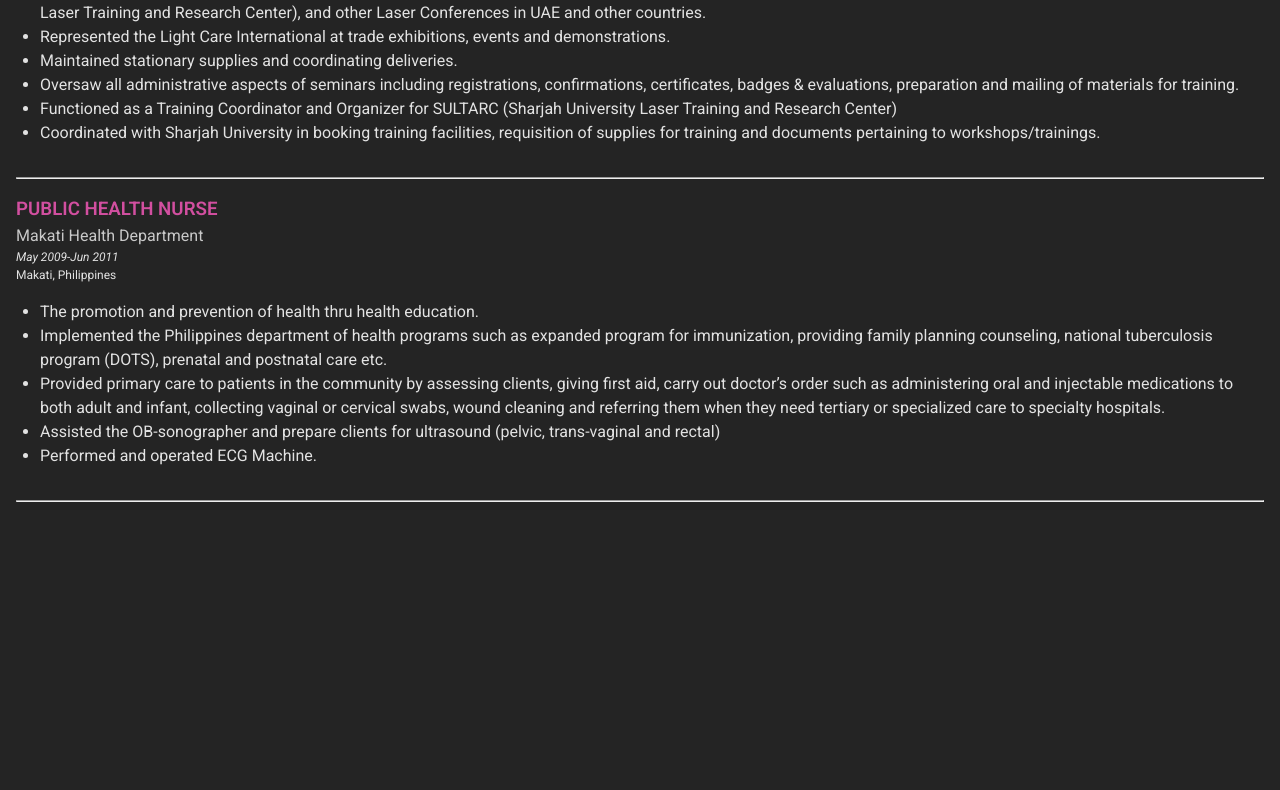
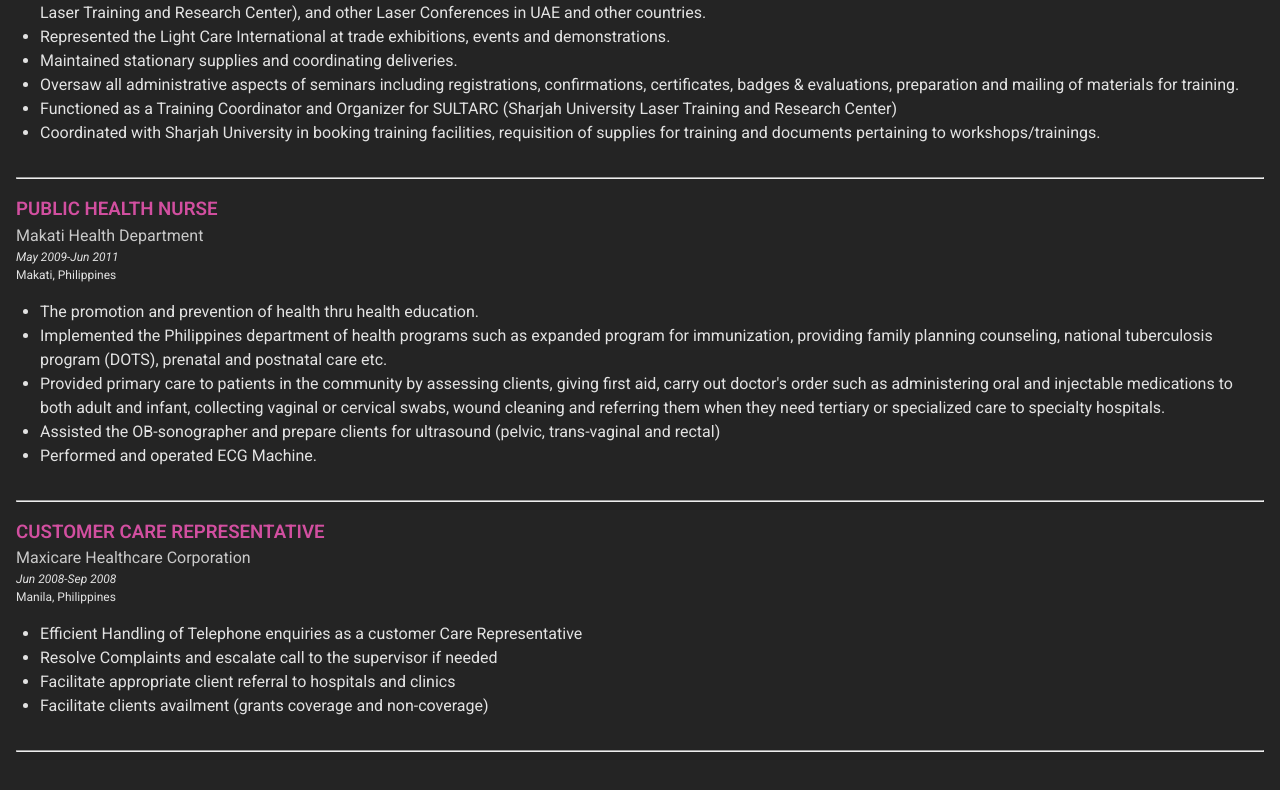
Before and after one commit to RamonSanGabriel/klaire-cv, a React (Vite) app in the folder klaire-CV/: page /work in a window 1280 px wide. Shown: the part 2289-3079 px from the top of the page. Before the commit the page ends 2839 px from the top, so only its background shows below. Built offline with nearby package versions, Linux system fonts and the light colour scheme; a web font is replaced by a local one.

Commit message:
work8.js

```diff
--- a/klaire-CV/src/components/Work/Work.jsx
+++ b/klaire-CV/src/components/Work/Work.jsx
@@ -7,6 +7,7 @@
   work5,
   work6,
   work7,
+  work8,
 } from '../../data/work';
 
 const Work = () => {
@@ -170,8 +171,7 @@
         <ul>
           {work7.map(
             // prettier-ignore
-            ({id,position,company,duration,location,tasks1,tasks2,tasks3,tasks4,tasks5,tasks6,tasks7,tasks8,tasks9,tasks10,tasks11,tasks12,tasks13
-            }) => (
+            ({id,position,company,duration,location,tasks1,tasks2,tasks3,tasks4,tasks5}) => (
               <li className={css.workList} key={id}>
                 <h3 className={css.position}>{position}</h3>
                 <p className={css.company}>{company}</p>
@@ -189,6 +189,26 @@
             )
           )}
         </ul>
+        <ul>
+          {work8.map(
+            // prettier-ignore
+            ({id,position,company,duration,location,tasks1,tasks2,tasks3,tasks4}) => (
+              <li className={css.workList} key={id}>
+                <h3 className={css.position}>{position}</h3>
+                <p className={css.company}>{company}</p>
+                <p className={css.duration}>{duration}</p>
+                <p className={css.location}>{location}</p>
+                <div className={css.workListItemContainer}>
+                  <p className={css.workListItem}>{tasks1}</p>
+                  <p className={css.workListItem}>{tasks2}</p>
+                  <p className={css.workListItem}>{tasks3}</p>
+                  <p className={css.workListItem}>{tasks4}</p>
+                </div>
+                <hr />
+              </li>
+            )
+          )}
+        </ul>
       </section>
     </>
   );
--- a/klaire-CV/src/data/work.js
+++ b/klaire-CV/src/data/work.js
@@ -173,9 +173,24 @@
     tasks2:
       'Implemented the Philippines department of health programs such as expanded program for immunization, providing family planning counseling, national tuberculosis program (DOTS), prenatal and postnatal care etc.',
     tasks3:
-      'Provided primary care to patients in the community by assessing clients, giving first aid, carry out doctor’s order such as administering oral and injectable medications to both adult and infant, collecting vaginal or cervical swabs, wound cleaning and referring them when they need tertiary or specialized care to specialty hospitals.',
+      // prettier-ignore
+      "Provided primary care to patients in the community by assessing clients, giving first aid, carry out doctor's order such as administering oral and injectable medications to both adult and infant, collecting vaginal or cervical swabs, wound cleaning and referring them when they need tertiary or specialized care to specialty hospitals.",
     tasks4:
       'Assisted the OB-sonographer and prepare clients for ultrasound (pelvic, trans-vaginal and rectal)',
     tasks5: 'Performed and operated ECG Machine.',
   },
 ];
+export const work8 = [
+  {
+    id: 8,
+    position: 'Customer Care Representative',
+    company: 'Maxicare Healthcare Corporation',
+    duration: 'Jun 2008-Sep 2008',
+    location: 'Manila, Philippines',
+    tasks1:
+      'Efficient Handling of Telephone enquiries as a customer Care Representative',
+    tasks2: 'Resolve Complaints and escalate call to the supervisor if needed',
+    tasks3: 'Facilitate appropriate client referral to hospitals and clinics',
+    tasks4: 'Facilitate clients availment (grants coverage and non-coverage)',
+  },
+];
```
